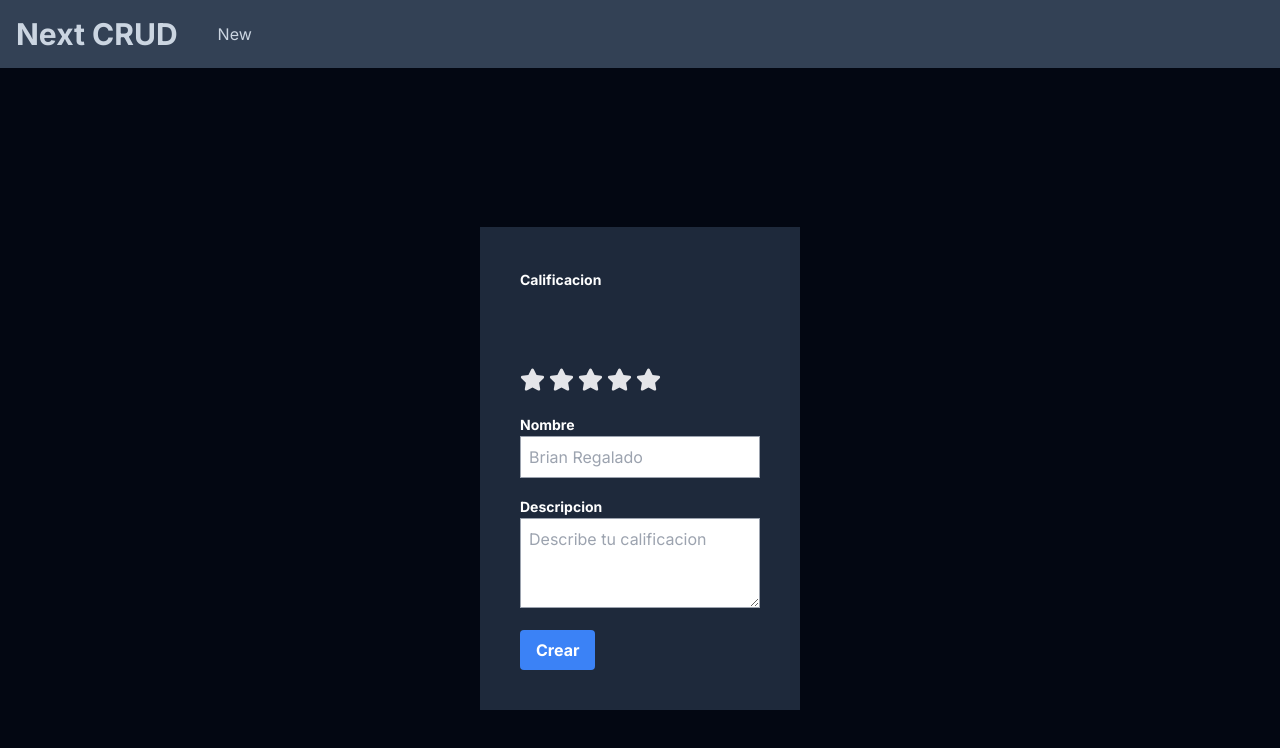
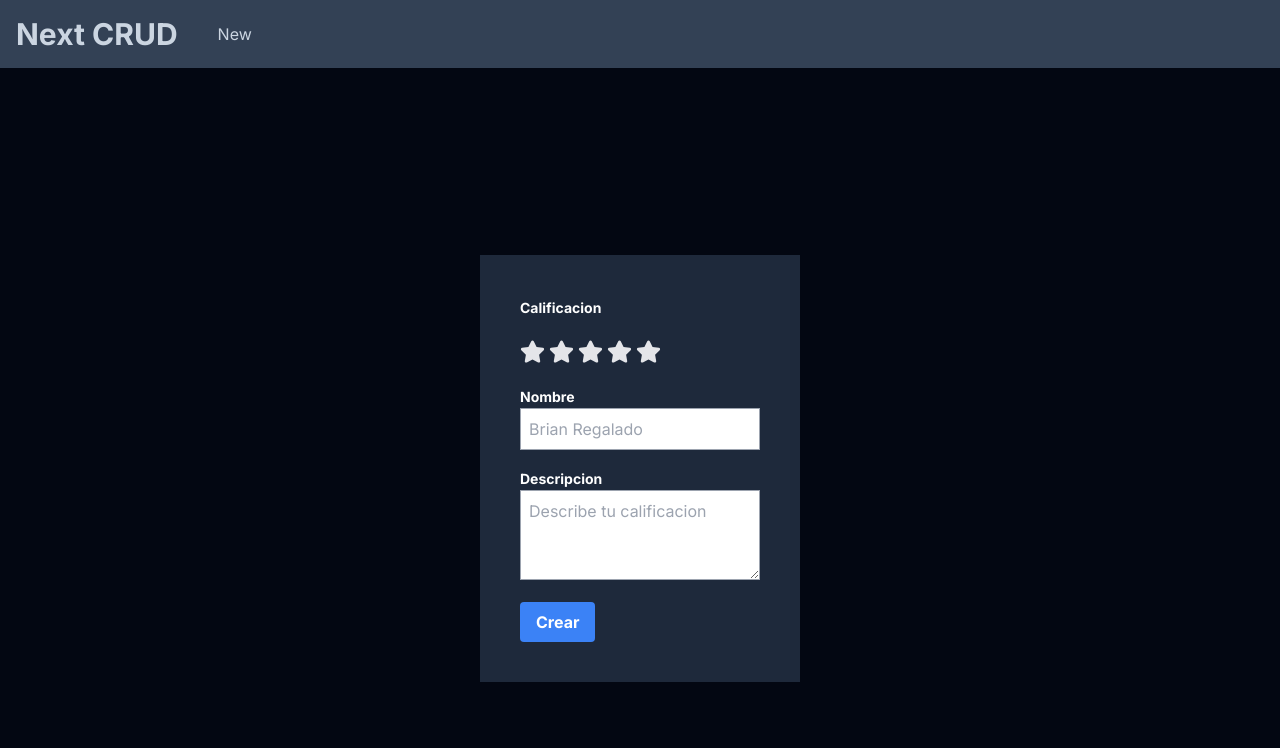
Before and after one commit to Trueno2564/nextjs-rating-cards, a Next.js app: page /new in a window 1280 px wide. Shown: the top 748 px of the page. Built offline with nearby package versions, Linux system fonts and the light colour scheme.

Commit message:
rate input

```diff
--- a/src/app/new/page.jsx
+++ b/src/app/new/page.jsx
@@ -27,17 +27,16 @@ function NewPage({ params }) {
         if (params.id){
             const result = await fetch(`/api/ratings/${params.id}`, {
                 method: "PUT",
-                body: JSON.stringify({ currentRating:rate, name, text }),
+                body: JSON.stringify({ rate, name, text }),
                 headers: { 'Content-Type': 'application/json' },
             })
 
         }else{
-            const result = await fetch('/api/ratings', {
+            await fetch('/api/ratings', {
                 method: "POST",
                 body: JSON.stringify({ rate:rate, name:name, text:text }),
                 headers: { 'Content-Type': 'application/json' },
             })
-            // console.log(result)
         }
         router.push("/")
         router.refresh()
@@ -48,13 +47,13 @@ function NewPage({ params }) {
         <div className='h-screen flex justify-center items-center'>
             <form className='bg-slate-800 p-10 lg:w-1/4 md:w-1/2' onSubmit={onSubmit}>
                 <label htmlFor="rate" className='font-bold text-sm'>Calificacion</label>
-                <input type='text' className='bg-slate-800 p-2 mb-4 w-full text-black' placeholder='' id='rate'
+                {/* <input type='text' className='bg-slate-800 p-2 mb-4 w-full text-black' placeholder='' id='rate'
                 onChange={(e) => setRate(e.target.value)}
-                value={rate}/>
+                value={rate}/> */}
                 <div className='flex my-5 gap-1'>
                     {[...Array(5)].map((star, index) => {
                         const currentRating = index + 1;
-                        console.log(rate)
+                        // const rate = currentRating
                         return (
                             <label>
                                 <input
```
